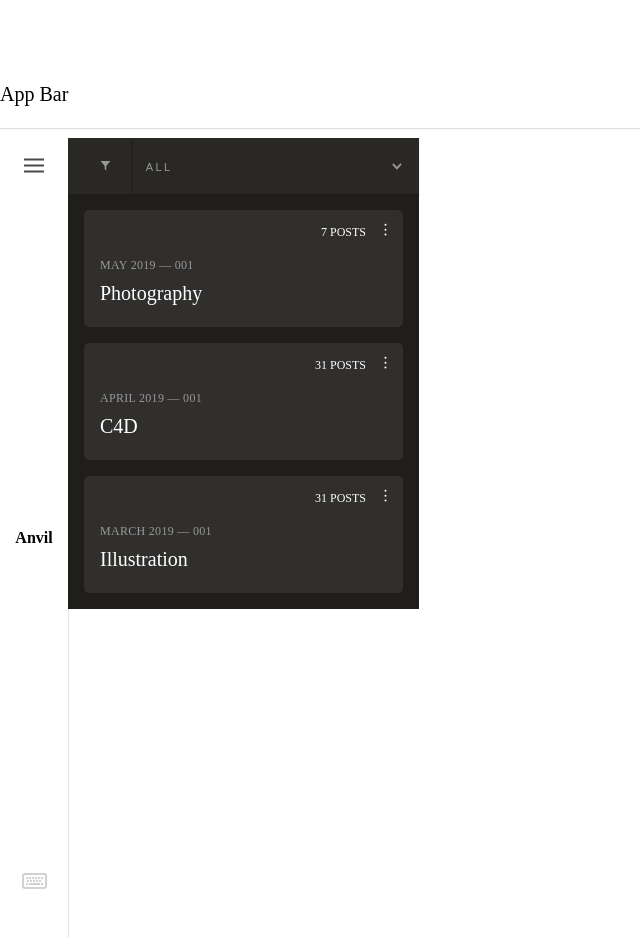
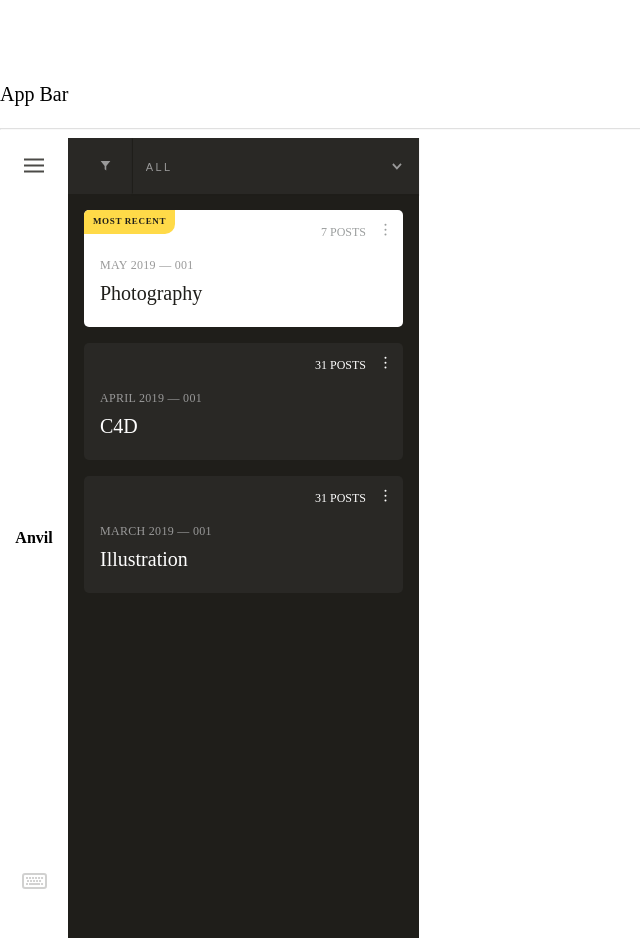
Before and after one commit to Z4P0/notch-front-end, a website: page pug/symbols.pug in a window 1280 px wide. Shown: the part 3640-4578 px from the top of the page, without its empty margins (0-640 px from the left). Drawn offline with nearby package versions, Linux system fonts and the light colour scheme; files that its build step writes are made by us from their sources.

Commit message:
finish up the first level of the app bar

```diff
--- a/pug/symbols.pug
+++ b/pug/symbols.pug
@@ -133,7 +133,7 @@ block body
           option(value="2") Ipsum
 
       ul.category-list
-        li
+        li.most-recent
           h2.category-list__title Photography
           p.category-list__date May 2019 — 001
           p.category-list__meta
@@ -151,6 +151,19 @@ block body
           p.category-list__meta
             span 31 posts
             button.category-list__extras <svg xmlns="http://www.w3.org/2000/svg" width="3" height="13" viewBox="0 0 3 13"><g fill="#FFF" fill-rule="evenodd" transform="translate(.485)"><ellipse cx="1" cy="1.758" rx="1" ry="1"/><ellipse cx="1" cy="6.648" rx="1" ry="1"/><ellipse cx="1" cy="11.538" rx="1" ry="1"/></g></svg>
+        //- li
+          h2.category-list__title Aquascaping
+          p.category-list__date February 2019 — 001
+          p.category-list__meta
+            span 28 posts
+            button.category-list__extras <svg xmlns="http://www.w3.org/2000/svg" width="3" height="13" viewBox="0 0 3 13"><g fill="#FFF" fill-rule="evenodd" transform="translate(.485)"><ellipse cx="1" cy="1.758" rx="1" ry="1"/><ellipse cx="1" cy="6.648" rx="1" ry="1"/><ellipse cx="1" cy="11.538" rx="1" ry="1"/></g></svg>
+        //- li
+          h2.category-list__title February
+          p.category-list__date 2019
+          p.category-list__meta
+            span 28 posts
+            button.category-list__extras <svg xmlns="http://www.w3.org/2000/svg" width="3" height="13" viewBox="0 0 3 13"><g fill="#FFF" fill-rule="evenodd" transform="translate(.485)"><ellipse cx="1" cy="1.758" rx="1" ry="1"/><ellipse cx="1" cy="6.648" rx="1" ry="1"/><ellipse cx="1" cy="11.538" rx="1" ry="1"/></g></svg>
+
 
     button(type="button").app-bar__button.keyboard-button
       <svg xmlns="http://www.w3.org/2000/svg" width="25" height="16" viewBox="0 0 25 16"><g fill="none" fill-rule="evenodd"><rect width="23" height="14" x="1" y="1" stroke="#1F1E1A" stroke-width="2" rx="2"/><rect width="1.994" height="1.994" x="4" y="4" fill="#1E1D19"/><rect width="1.994" height="1.994" x="4.997" y="7.003" fill="#1E1D19"/><rect width="1.994" height="1.994" x="8.059" y="7.003" fill="#1E1D19"/><rect width="1.994" height="1.994" x="11.059" y="7.003" fill="#1E1D19"/><rect width="1.994" height="1.994" x="14.059" y="7.003" fill="#1E1D19"/><rect width="1.994" height="1.994" x="17.059" y="7.003" fill="#1E1D19"/><rect width="1.994" height="1.994" x="19.053" y="10.024" fill="#1E1D19"/><rect width="1.994" height="1.994" x="4" y="10.024" fill="#1E1D19"/><rect width="11.056" height="1.994" x="6.992" y="10.024" fill="#1E1D19"/><rect width="1.994" height="1.994" x="7.053" y="4" fill="#1E1D19"/><rect width="1.994" height="1.994" x="10.053" y="4" fill="#1E1D19"/><rect width="1.994" height="1.994" x="13.053" y="4" fill="#1E1D19"/><rect width="1.994" height="1.994" x="16.053" y="4" fill="#1E1D19"/><rect width="1.994" height="1.994" x="19.053" y="4" fill="#1E1D19"/></g></svg>
--- a/scss/_app-bar.scss
+++ b/scss/_app-bar.scss
@@ -36,25 +36,32 @@
 }
 
 .app-bar-content {
+  background-color: #1f1e1a;
+  bottom: 0;
+  left: 100%;
   position: absolute;
-  left: 100%;
+  top: 0;
 }
 
 .category-list {
-  background-color: #1f1e1a;
   padding: 1rem;
   margin: 0;
   > li {
-    background-color: #302f2d;
+    background-color: #292825;
     border-radius: 5px;
     color: #fff;
+    cursor: pointer;
     display: flex;
     flex-direction: column-reverse;
     margin-bottom: 1rem;
     padding:  0.75rem 1rem 1rem;
+    transition: background-color .3s ease;
     width: 287px;
     &:last-child {
       margin-bottom: 0;
+    }
+    &:hover {
+      background-color: #302f2d;
     }
   }
   h2 {
@@ -89,6 +96,33 @@
   margin: 0 0 0 5px;
   width: auto;
 }
+
+.category-list .most-recent {
+  background-color: #fff;
+  color: #1f1e1a;
+  position: relative;
+  &:before {
+    background-color: #ffda48;
+    border-radius: 5px 0 10px 0;
+    content: "Most Recent";
+    display: inline-block;
+    font-family: "Roboto Mono";
+    font-weight: bold;
+    font-size: .5625rem;
+    left: 0;
+    letter-spacing: .63px;
+    padding: 4px 9px;
+    position: absolute;
+    text-transform: uppercase;
+    top: 0;
+  }
+  .category-list__meta,
+  .category-list__extras g {
+    color: #9b9e9e;
+    fill: #9b9e9e;
+  }
+}
+
 
 
 
@@ -172,6 +206,7 @@
 /* Set options to normal weight */
 .select-css option {
   font-weight:normal;
+  font-size: 1rem;
 }
 
 /* Support for rtl text, explicit support for Arabic and Hebrew */
```
Also changed, not shown: css/styles.css, css/styles.min.css, html/symbols.html.
